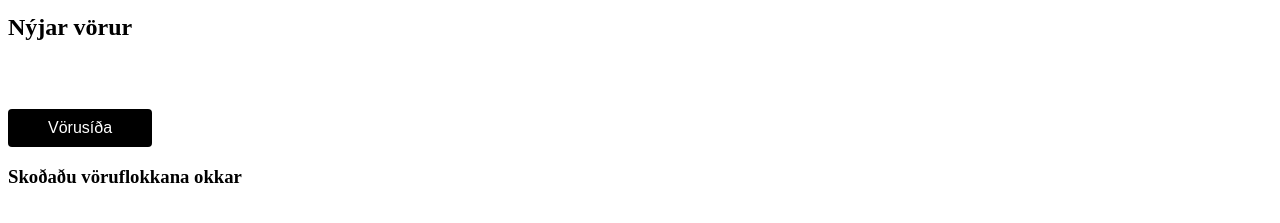
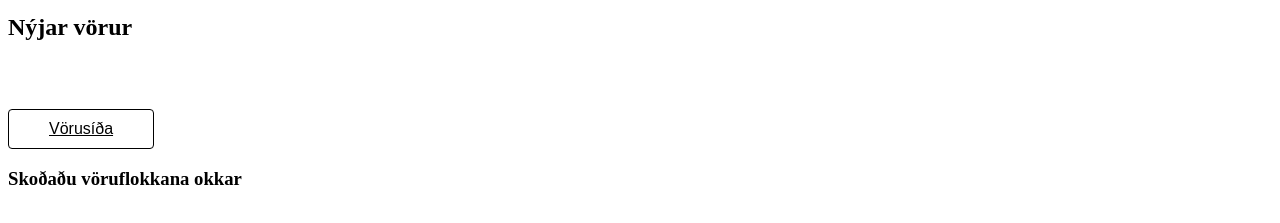
Before and after one commit to Reynirjr/Hopverkefni-2, a website: page index.html in a window 1280 px wide. In both pictures the pointer is over the button "Vörusíða". Shown: the part 81-304 px from the top of the page. Drawn offline with Linux system fonts and the light colour scheme; no server answers.

Commit message:
hover á takka

```diff
--- a/styles.css
+++ b/styles.css
@@ -71,6 +71,11 @@ main ul img {
     font-size: 16px;
     border-radius: 4px;
 }
+.takki:hover {
+    background-color: #fff;
+    color: #000;
+    border: 1px solid #000;
+}
 
 
 /*Vörusíða*/
```
